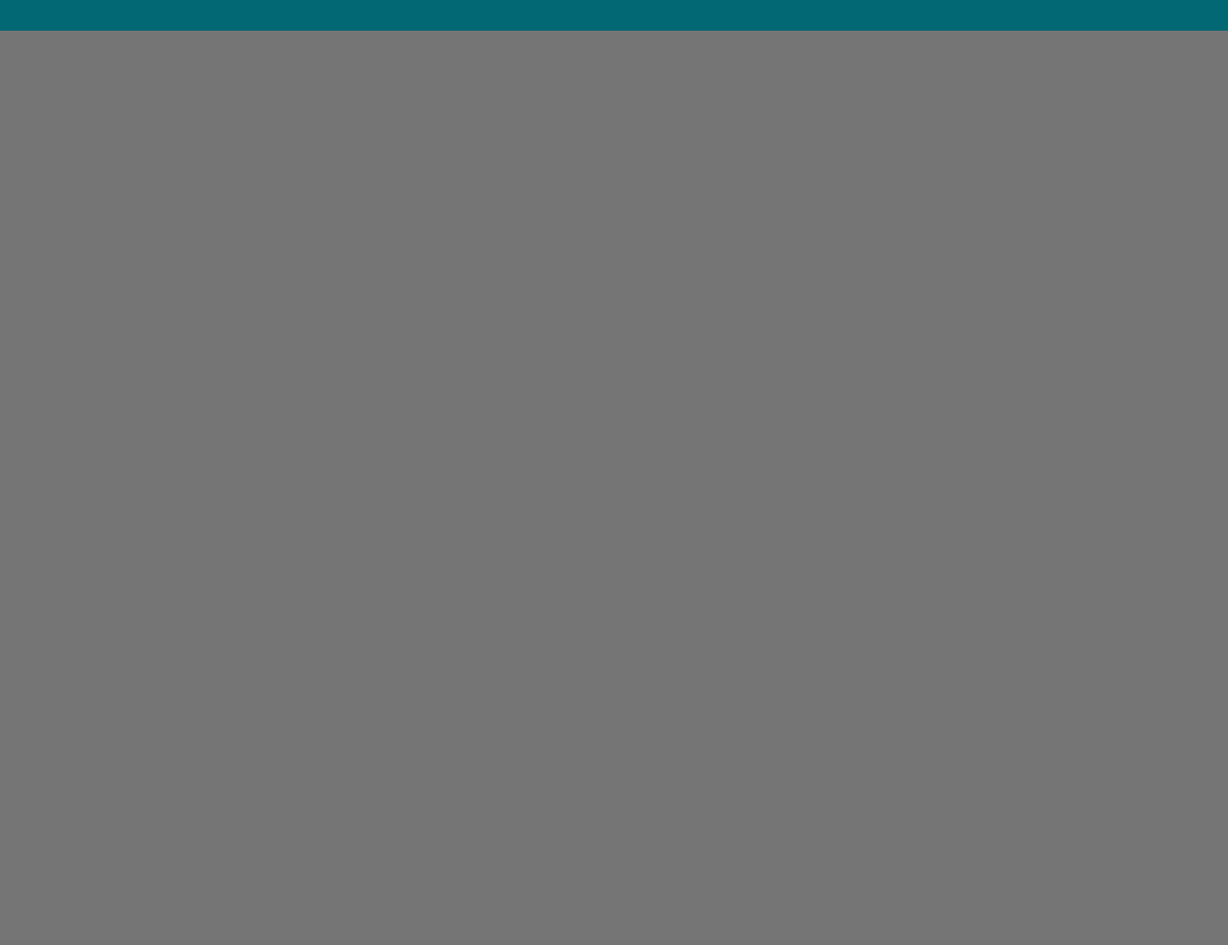
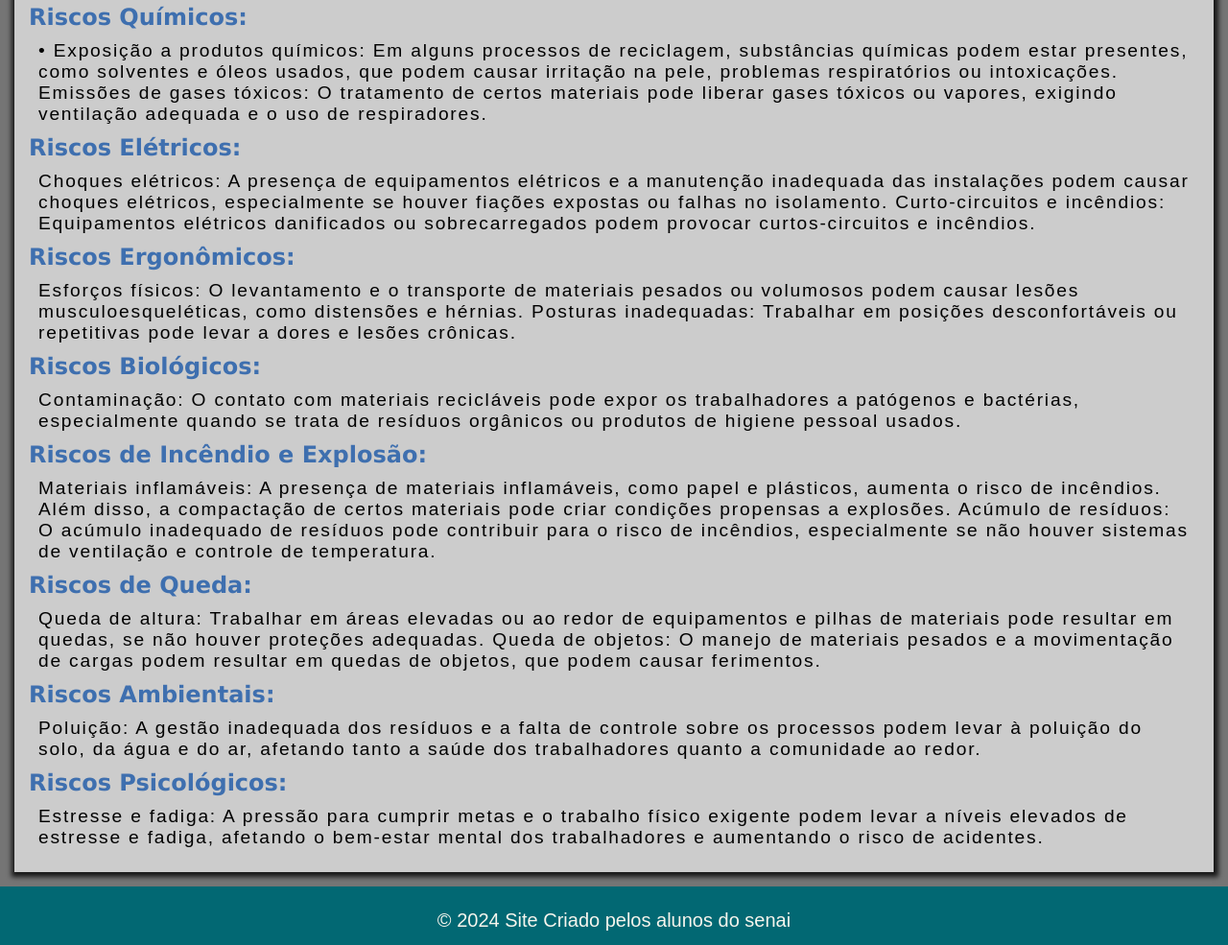
Before and after one commit to HectorG9/site-reciclal, a plain HTML site: page index.html in a window 1280 px wide. Shown: the part 2162-3147 px from the top of the page at 96% size. Before the commit the page ends 2194 px from the top, so only its background shows below. Drawn offline with Linux system fonts and the light colour scheme.

Commit message:
o inicio do fim

```diff
--- a/index.css
+++ b/index.css
@@ -127,3 +127,9 @@ footer {
     justify-content: center;
     gap: 20px;
 }
+
+.sectitulo{
+    color: var(--blue-300);
+    font-family: Verdana, Geneva, Tahoma, sans-serif;
+
+}
--- a/index.html
+++ b/index.html
@@ -63,7 +63,7 @@
             </aside>
         </article>
         <section>
-            <h1 class="maintitulo">Oque são EPC's?</h1>
+            <h1 class="maintitulo">O que são EPC's?</h1>
             <p class="pmain">Os Equipamentos de Proteção Coletiva (EPCs) são dispositivos ou sistemas implementados para proteger todos os trabalhadores de um ambiente, reduzindo ou eliminando os riscos na fonte. Diferentemente dos EPIs, que são usados individualmente, os EPCs beneficiam a todos que estão na área de risco. Exemplos de EPCs incluem:
                 <ul class="pmain main-list">
                     <li>•	Barreiras e cercas: Impedem o acesso a áreas perigosas e protegem contra quedas e colisões.</li>
@@ -71,7 +71,56 @@
                     <li>•	Sinalização de segurança: Avisos visuais e sonoros que alertam sobre riscos e instruções de segurança.</li>
                     <li> •	Proteções de máquinas: Equipamentos que previnem o contato direto com partes móveis e perigosas das máquinas.</li>
                 </ul>
+            </p>
 
+            <p class='pmain'> Em uma empresa de reciclagem, diversos tipos de riscos podem ocorrer devido à natureza do trabalho e dos materiais envolvidos. Esses riscos podem impactar a saúde e segurança dos trabalhadores, a integridade das operações e o ambiente de trabalho. A seguir, são destacados os principais tipos de riscos encontrados em empresas de reciclagem:</p>
+
+            <h1 class="sectitulo">Riscos Mecânicos;</h1>
+            <p class="pmain">Corte e perfuração: A manipulação de materiais como vidro e metal pode resultar em cortes e perfurações. Ferramentas e máquinas também podem representar riscos se não forem manuseadas corretamente.
+            Pancadas e impactos: Máquinas e equipamentos pesados, como prensas e trituradores, podem causar impactos e ferimentos se houver falhas nos sistemas de proteção ou no uso inadequado.
+            </p>
+
+            <h1 class="sectitulo">Riscos Químicos:</h1>
+            <p class="pmain">•	Exposição a produtos químicos: Em alguns processos de reciclagem, substâncias químicas podem estar presentes, como solventes e óleos usados, que podem causar irritação na pele, problemas respiratórios ou intoxicações.
+            Emissões de gases tóxicos: O tratamento de certos materiais pode liberar gases tóxicos ou vapores, exigindo ventilação adequada e o uso de respiradores.</p>
+
+            <h1 class="sectitulo">Riscos Elétricos:</h1>
+            <p class="pmain">
+            Choques elétricos: A presença de equipamentos elétricos e a manutenção inadequada das instalações podem causar choques elétricos, especialmente se houver fiações expostas ou falhas no isolamento.
+            Curto-circuitos e incêndios: Equipamentos elétricos danificados ou sobrecarregados podem provocar curtos-circuitos e incêndios.
+            </p>
+
+            <h1 class="sectitulo">Riscos Ergonômicos:</h1>
+            <p class="pmain">
+            Esforços físicos: O levantamento e o transporte de materiais pesados ou volumosos podem causar lesões musculoesqueléticas, como distensões e hérnias.
+            Posturas inadequadas: Trabalhar em posições desconfortáveis ou repetitivas pode levar a dores e lesões crônicas.
+            </p>
+
+            <h1 class="sectitulo">Riscos Biológicos:</h1>
+            <p class="pmain">
+            Contaminação: O contato com materiais recicláveis pode expor os trabalhadores a patógenos e bactérias, especialmente quando se trata de resíduos orgânicos ou produtos de higiene pessoal usados.
+            </p>
+
+            <h1 class="sectitulo">Riscos de Incêndio e Explosão:</h1>
+            <p class="pmain">
+            Materiais inflamáveis: A presença de materiais inflamáveis, como papel e plásticos, aumenta o risco de incêndios. Além disso, a compactação de certos materiais pode criar condições propensas a explosões.
+            Acúmulo de resíduos: O acúmulo inadequado de resíduos pode contribuir para o risco de incêndios, especialmente se não houver sistemas de ventilação e controle de temperatura.
+            </p>
+
+            <h1 class="sectitulo">Riscos de Queda:</h1>
+            <p class="pmain">
+            Queda de altura: Trabalhar em áreas elevadas ou ao redor de equipamentos e pilhas de materiais pode resultar em quedas, se não houver proteções adequadas.
+            Queda de objetos: O manejo de materiais pesados e a movimentação de cargas podem resultar em quedas de objetos, que podem causar ferimentos.
+            </p>
+
+            <h1 class="sectitulo">Riscos Ambientais:</h1>
+            <p class="pmain">
+            Poluição: A gestão inadequada dos resíduos e a falta de controle sobre os processos podem levar à poluição do solo, da água e do ar, afetando tanto a saúde dos trabalhadores quanto a comunidade ao redor.
+            </p>
+
+            <h1 class="sectitulo">Riscos Psicológicos:</h1>
+            <p class="pmain">
+            Estresse e fadiga: A pressão para cumprir metas e o trabalho físico exigente podem levar a níveis elevados de estresse e fadiga, afetando o bem-estar mental dos trabalhadores e aumentando o risco de acidentes.
             </p>
         </section>
     </main>
```
